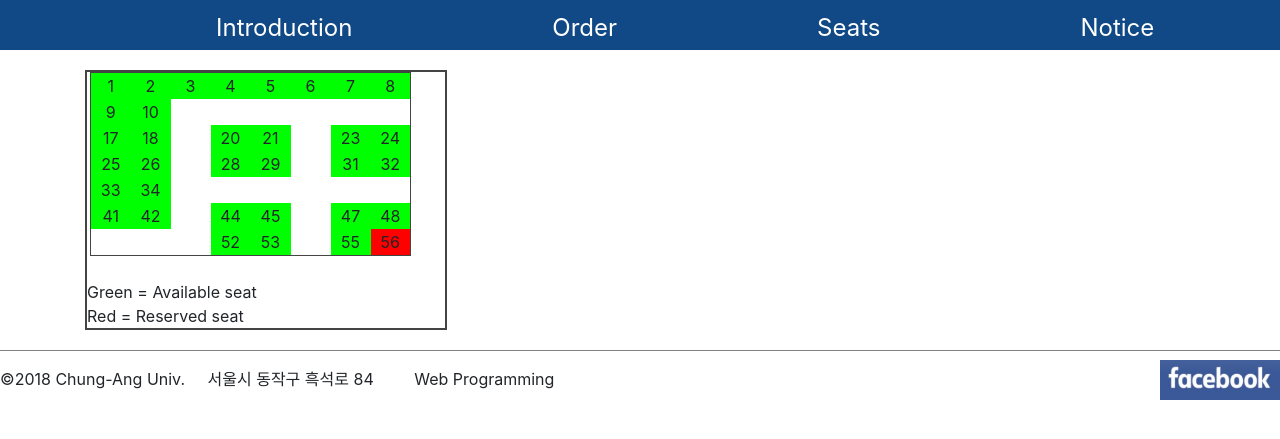
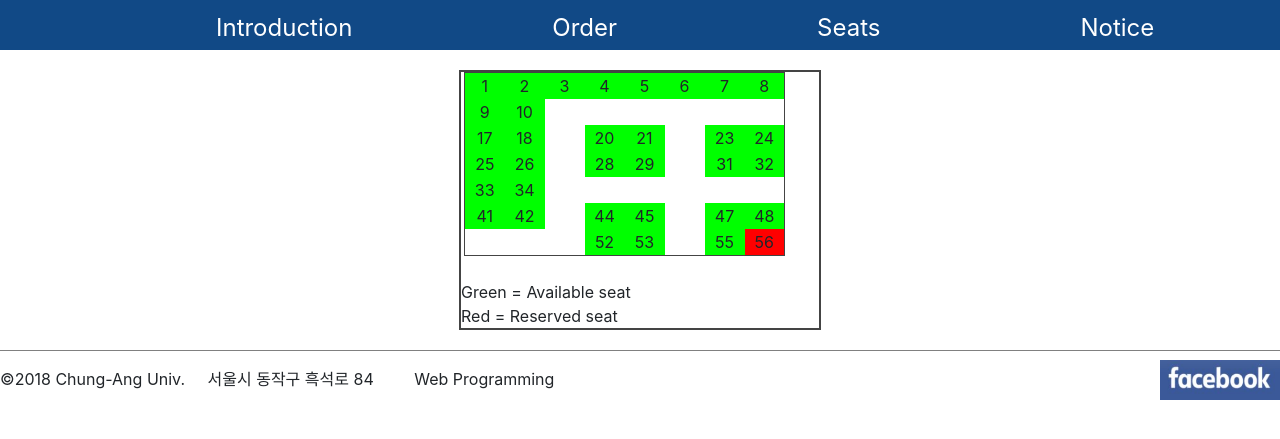
Before and after one commit to Jang-Woo-Jin/CAUBugerWebProject, a Django app: page /seats/ in a window 1280 px wide. Shown: the part 100-539 px from the top of the page. Run offline with Django 3.2, Linux system fonts and the light colour scheme; data comes from the database, SQL or seed files in the repository; both versions use the stored data as it was after the commit; some libraries are stand-ins or nearby versions.

Commit message:
FINAL
final complete

```diff
--- a/jangogirlsTuto/mycontact/models.py
+++ b/jangogirlsTuto/mycontact/models.py
@@ -30,7 +30,7 @@ class Seat(models.Model):
         self.save()
 
     def __str__(self):
-        return self.seatNo
+        return str(self.seatNo)
 
 class Order(models.Model):
     orderId = models.IntegerField(primary_key=True)
--- a/jangogirlsTuto/mycontact/static/css/cauburger.css
+++ b/jangogirlsTuto/mycontact/static/css/cauburger.css
@@ -4,7 +4,7 @@
   border: 2px solid black;
   border-radius: 12px;
   margin: 0px auto;
-  margin-top: 10%;
+  margin-top: 5%;
   vertical-align: middle;
   padding: 20px 20px 20px 20px;
 }
--- a/jangogirlsTuto/mycontact/templates/mycontact/base.html
+++ b/jangogirlsTuto/mycontact/templates/mycontact/base.html
@@ -5,7 +5,7 @@
 		<meta charset="utf-8" />
 		<meta name = "viewport" content = "width=device-width, initial-scale=1">
 		<link rel = "stylesheet" type="text/css" href="/static/css/style.css?ver=2">
-		<link rel = "stylesheet" type="text/css" href="/static/css/cauburger.css">
+		<link rel = "stylesheet" type="text/css" href="/static/css/cauburger.css?ver=2">
 		<link rel = "stylesheet" type="text/css" href="/static/css/bootstrap.css">
         <title>CAU BURGER</title>
     </head>
--- a/jangogirlsTuto/mycontact/templates/mycontact/seats.html
+++ b/jangogirlsTuto/mycontact/templates/mycontact/seats.html
@@ -13,10 +13,11 @@
     }
     #content {
         border: 2px solid #444444;
+        margin: 0px auto;
         width:362px;
     }
 </style>
-
+<div>
     <div id="content">
         <table style="table-layout:fixed">
             {% for rows in seats %}
@@ -38,4 +39,5 @@
         <div><br>Green = Available seat</div>
         <div>Red = Reserved seat </div>
     </div>
+</div>
 {% endblock content %}
```
Also changed, not shown: jangogirlsTuto/db.sqlite3 (added), 1 other file. Lines whose indentation alone changed are shown as unchanged.
